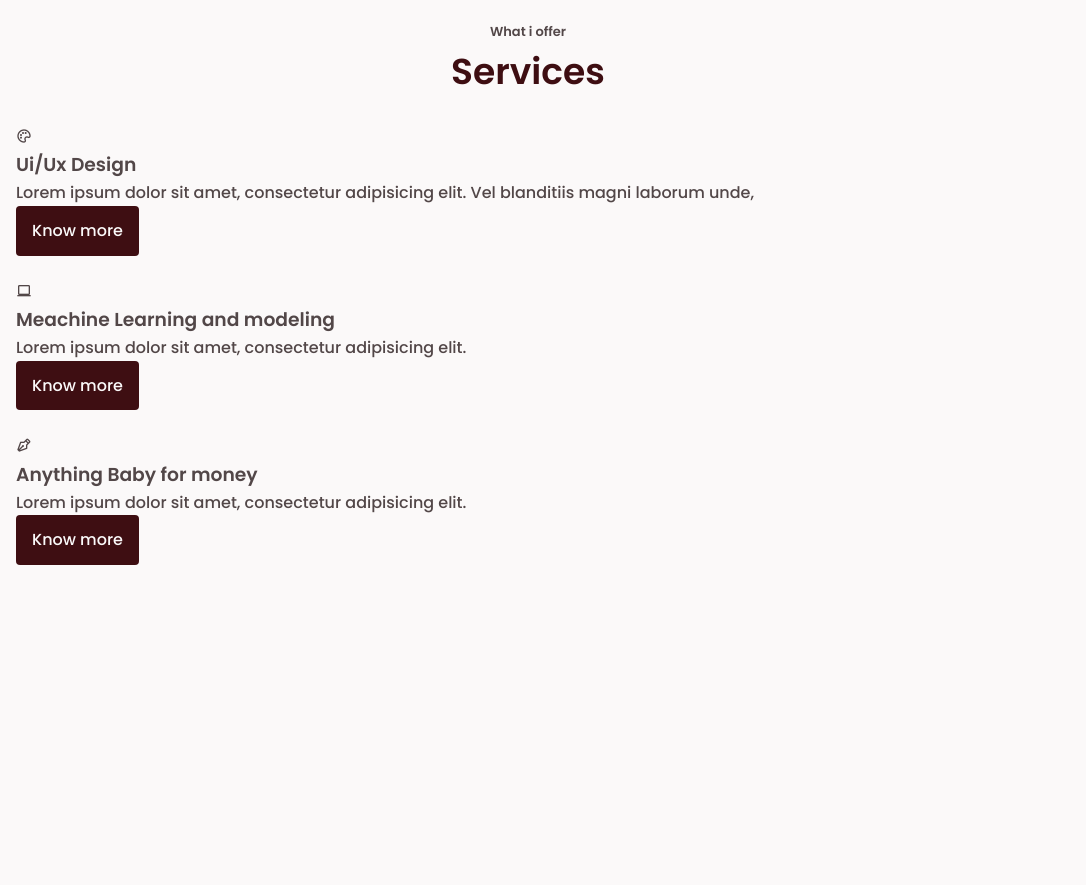
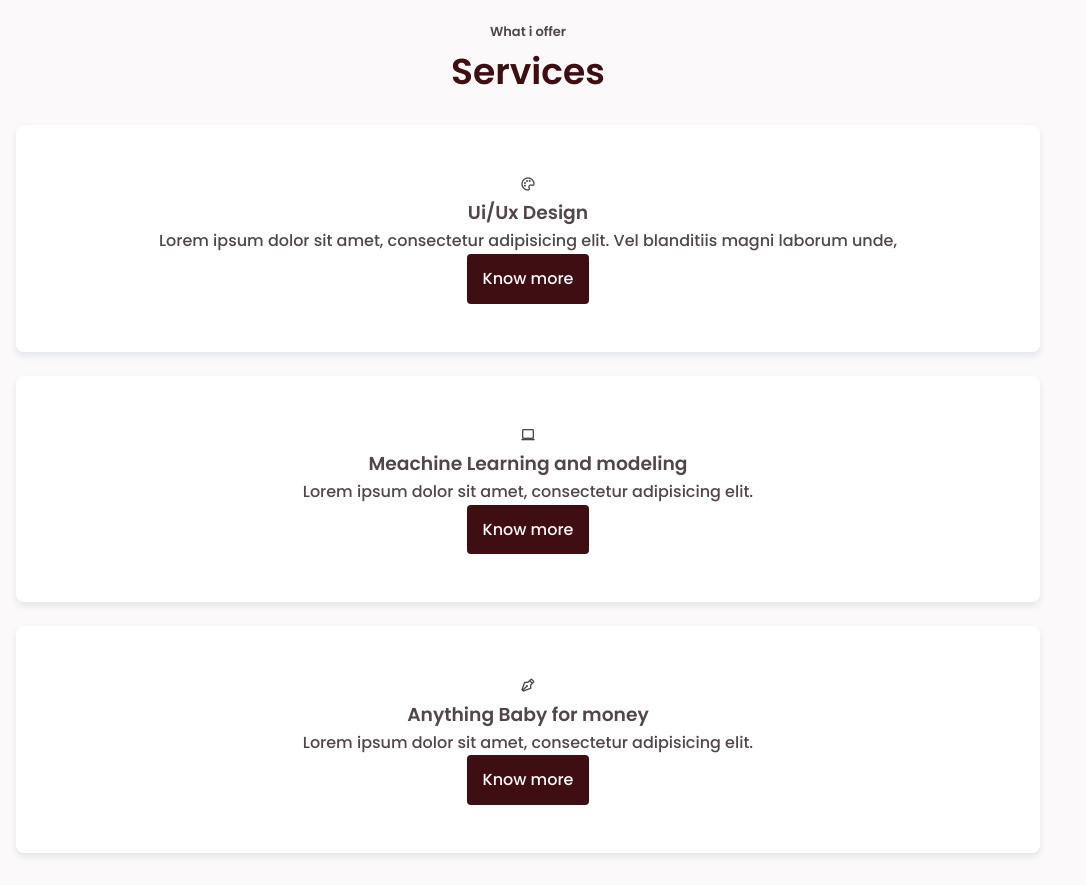
Before and after one commit to jubaljacob/Port_fin, a plain HTML site: page index.html in a window 1280 px wide. Shown: the part 2800-3685 px from the top of the page, without its empty margins (0-1086 px from the left). Before the commit the page ends 3397 px from the top, so only its background shows below. Drawn offline with nearby package versions, Linux system fonts and the light colour scheme.

Commit message:
Update style.css

```diff
--- a/style.css
+++ b/style.css
@@ -387,6 +387,14 @@ img{
     display: bolck;
 }
 /*===== SERVICES =====*/
+.services__data{
+    padding: 3rem 1rem;
+    background-color: #FFF;
+    border-radius: .5rem;
+    text-align: center;
+    transition: .4s;
+    box-shadow: 0 4px 6px rgba(174,190,205,.3)
+}
 
 
 /*===== PROJECT IN MIND =====*/
```
